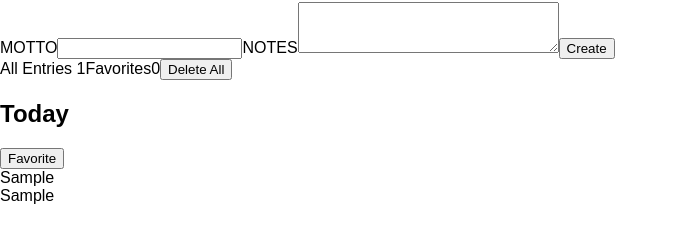
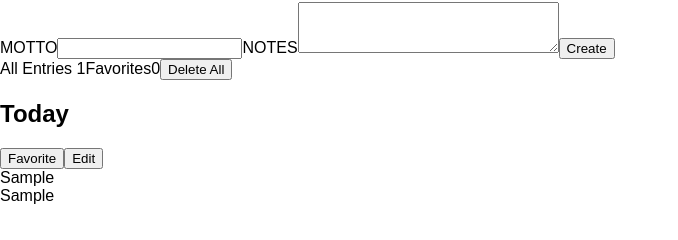
Before and after one commit to doctype-Melvin/stunning-octo-happiness, a React (Vite) app: page / in a window 1280 px wide. Both pictures are taken after typing "Sample", "Sample" into the empty fields and a click on the button "Create". Shown: the part 126-366 px from the top of the page, without its empty margins (0-678 px from the left). Built offline with nearby package versions, Linux system fonts and the light colour scheme.

Commit message:
adds handling of edit click

```diff
--- a/src/App.jsx
+++ b/src/App.jsx
@@ -6,6 +6,7 @@ import Entries from "./components/Entries/Entries";
 import "./App.css";
 
 export default function App() {
+  console.clear();
   return (
     <div className="App">
       <Header />
--- a/src/components/Card/Card.jsx
+++ b/src/components/Card/Card.jsx
@@ -1,7 +1,11 @@
+// Component manages card state
 import { useState } from "react";
+import Form from "../Form/Form";
 
 export default function Card({ motto, notes, id, entries, setEntries }) {
   const [isFavorite, setIsFavorite] = useState(false);
+  const [isEdit, setIsEdit] = useState(false);
+  const [editEntry, setEditEntry] = useState("");
 
   const toggleFavorite = (object) => {
     if (object.favorite) {
@@ -20,8 +24,18 @@ export default function Card({ motto, notes, id, entries, setEntries }) {
     setEntries(updateThis);
   };
 
+  const handleEdit = (event) => {
+    const { id } = event.target;
+    let updateThis = entries.slice();
+    let editThis = updateThis.find((entry) => entry.id === id);
+    setEditEntry(editThis);
+    setIsEdit((prevState) => !prevState);
+  };
+
   return (
     <section className="card">
+      {!isEdit ? (
+        <>
           <h1 className="date">Today</h1>
           <button
             type="button"
@@ -31,8 +45,24 @@ export default function Card({ motto, notes, id, entries, setEntries }) {
           >
             Favorite
           </button>
+          <button
+            type="button"
+            className="edit-button"
+            id={id}
+            onClick={handleEdit}
+          >
+            Edit
+          </button>
           <section className="motto">{motto}</section>
           <section className="notes">{notes}</section>
+        </>
+      ) : (
+        <Form
+          editEntry={editEntry}
+          setEditEntry={setEditEntry}
+          isEdit={isEdit}
+        />
+      )}
     </section>
   );
 }
--- a/src/components/Entries/Entries.jsx
+++ b/src/components/Entries/Entries.jsx
@@ -1,3 +1,5 @@
+// Component renders number of entries, favorites and delete all button
+
 export default function Entries({ total, favorites, setEntries }) {
   return (
     <>
--- a/src/components/Form/Form.jsx
+++ b/src/components/Form/Form.jsx
@@ -1,10 +1,18 @@
+// Creates new content objects
+
 import { nanoid } from "nanoid";
-import { useState } from "react";
+import { useEffect, useState } from "react";
 
 export default function Form(props) {
-  const { setNewEntry } = props;
+  const { setNewEntry, isEdit, editEntry } = props;
   const [motto, setMotto] = useState("");
   const [notes, setNotes] = useState("");
+  const [editObject, setEditObject] = useState("");
+  useEffect(() => {
+    if (isEdit) {
+      setEditObject(editEntry);
+    }
+  });
 
   // Submit this to local storage
   const handleSubmit = (event) => {
@@ -21,7 +29,16 @@ export default function Form(props) {
     setNotes("");
   };
 
+  const handleEdit = (event) => {
+    event.preventDefault();
+    editEntry.motto = motto;
+    editEntry.notes = notes;
+    console.log(editEntry);
+  };
+
   return (
+    <>
+      {!isEdit ? (
         <form onSubmit={handleSubmit}>
           <h2>NEW ENTRY</h2>
           <label htmlFor="motto">MOTTO</label>
@@ -43,5 +60,29 @@ export default function Form(props) {
           ></textarea>
           <button type="submit">Create</button>
         </form>
+      ) : (
+        <form onSubmit={handleEdit}>
+          <h2>Edit entry</h2>
+          <label htmlFor="motto">MOTTO</label>
+          <input
+            type="text"
+            name="motto"
+            id="motto"
+            onChange={(event) => setMotto(event.target.value)}
+            defaultValue={editObject.motto}
+          ></input>
+          <label htmlFor="notes">NOTES</label>
+          <textarea
+            name="notes"
+            id="notes"
+            cols="30"
+            rows="3"
+            onChange={(event) => setNotes(event.target.value)}
+            defaultValue={editObject.notes}
+          ></textarea>
+          <button type="submit">Save</button>
+        </form>
+      )}
+    </>
   );
 }
--- a/src/components/Rendering/Rendering.jsx
+++ b/src/components/Rendering/Rendering.jsx
@@ -1,3 +1,5 @@
+// Component holds all the cards
+
 export default function Rendering({ children }) {
   return <div className="entries-rendering">{children}</div>;
 }
```
Also changed, not shown: src/components/Edit/Edit.jsx (added), src/components/Edit/edit.css (added). Lines whose indentation alone changed are shown as unchanged.
